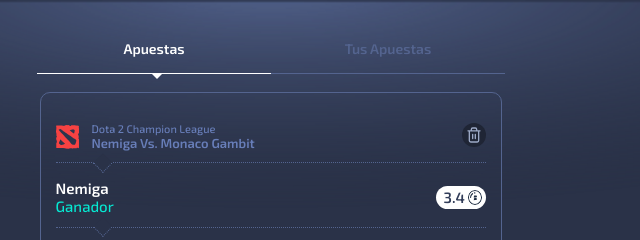
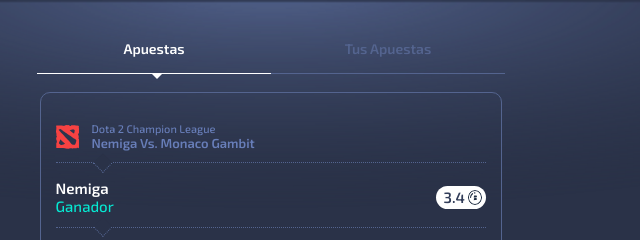
Before and after one commit to germansalamanca/bitel-bet, a website: page 18-tabs-apuestas-b.html in a window 1280 px wide. Shown: the top 240 px of the page, 369-1009 px from the left. Drawn offline with nearby package versions, Linux system fonts and the light colour scheme.

Commit message:
Remove trash button

```diff
--- a/18-tabs-apuestas-b.html
+++ b/18-tabs-apuestas-b.html
@@ -52,9 +52,9 @@
                     Nemiga Vs. Monaco Gambit
                   </h3>
                 </div>
-                <div class="actions">
+                <!-- <div class="actions">
                   <button class="btn btn-action btn-remove" aria-label="Eliminar"></button>
-                </div>
+                </div> -->
               </header>
               <section class="winner tip">
                 <div class="name">
```
Also changed, not shown: 12-tabs-apuestas.html (+2 -2 lines).
